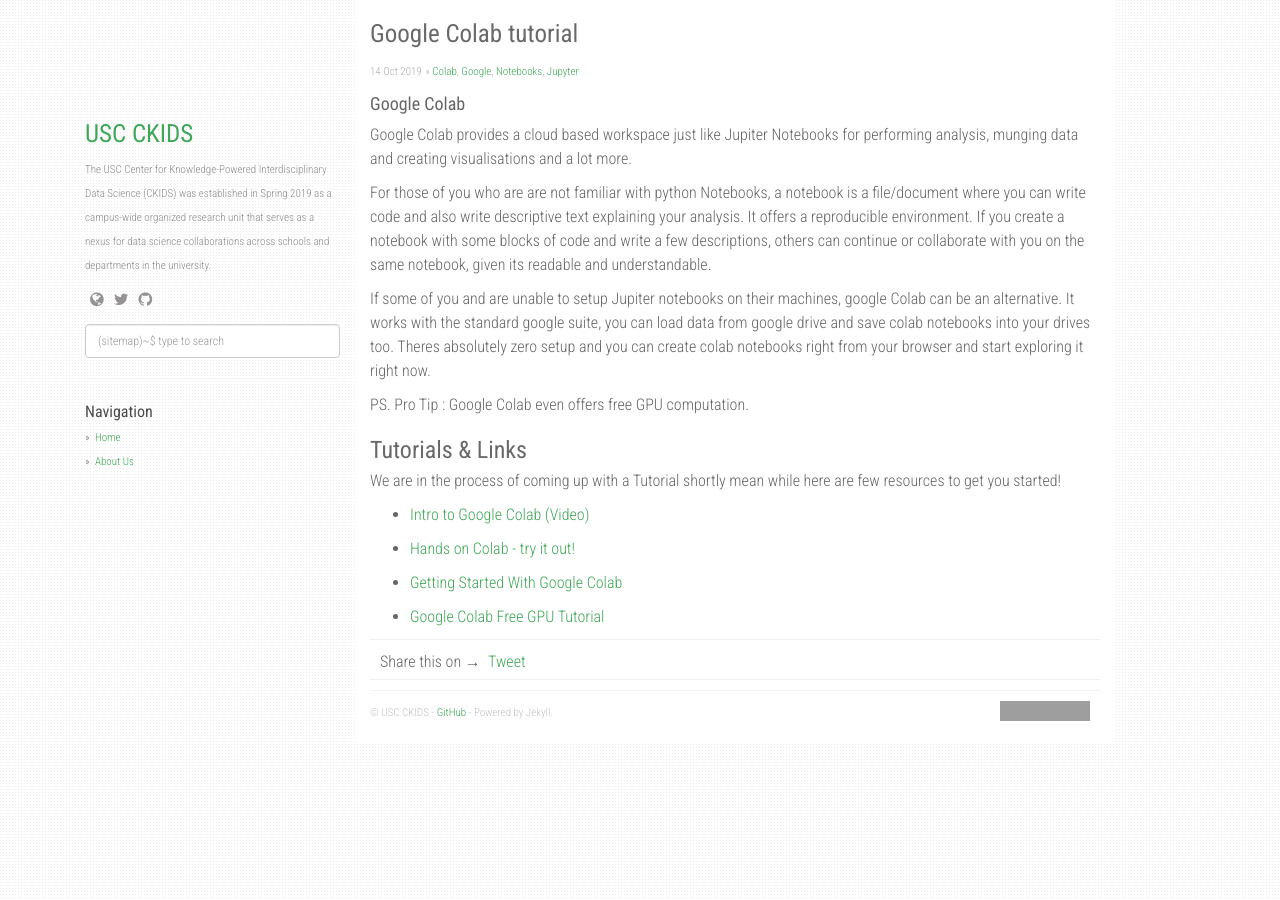
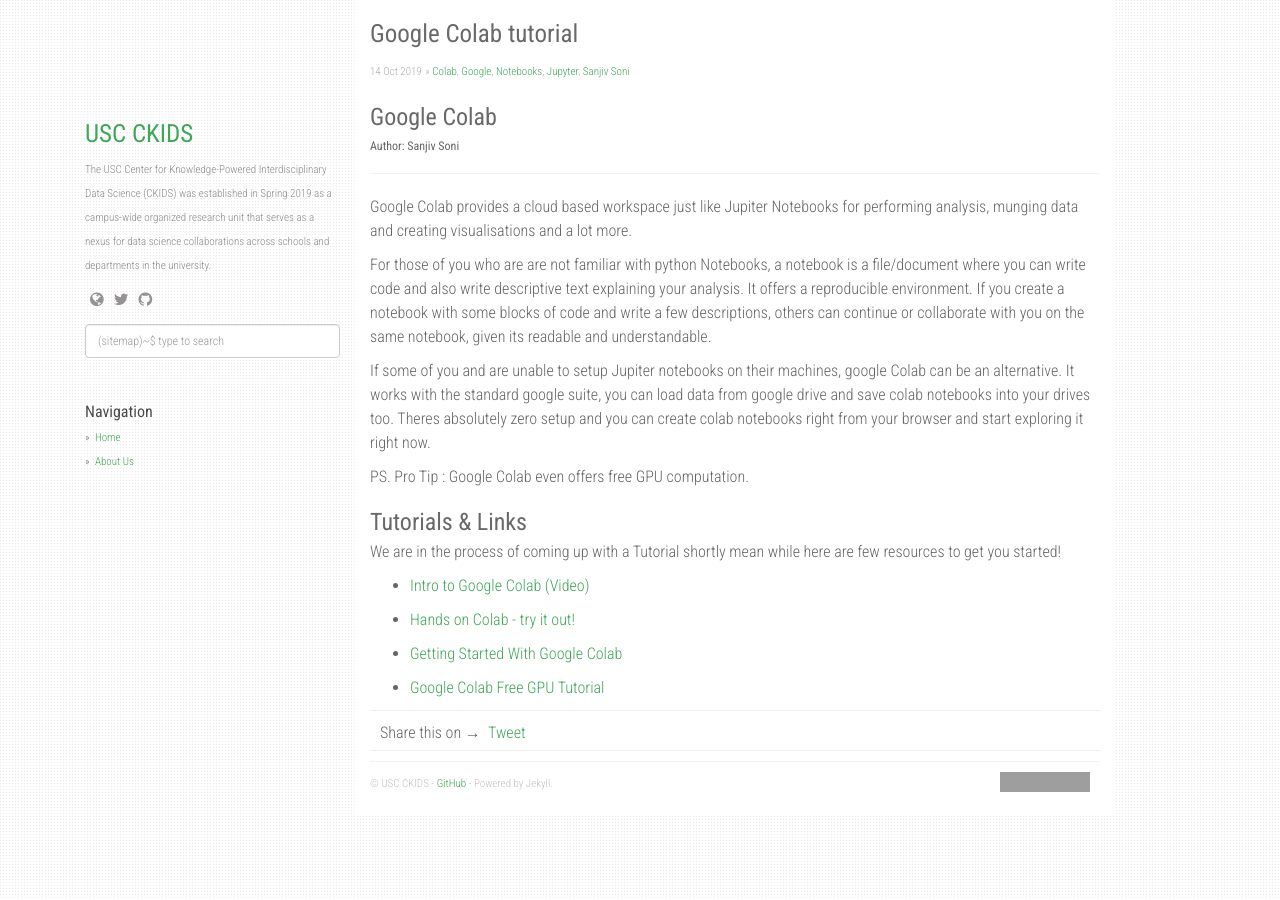
Before and after one commit to ckids/ckids.github.io, a Jekyll site: the page built from _posts/2019-10-14-google-colab-tutorial.md, in a window 1280 px wide. Built offline with Jekyll 4.4.1, drawn with Linux system fonts in a browser that asks for light colours; nearby versions of some CDN libraries; comment, search, counter and statistics services are not loaded; grey boxes are pictures that could not be loaded.

Commit message:
adding author

```diff
--- a/_posts/2019-10-14-google-colab-tutorial.md
+++ b/_posts/2019-10-14-google-colab-tutorial.md
@@ -2,11 +2,12 @@
 layout: post
 title:  "Google Colab tutorial"
 date:   2019-10-14 10:38:00 -0700
-categories: [Colab, Google, Notebooks, Jupyter]
+categories: [Colab, Google, Notebooks, Jupyter, Sanjiv Soni]
 ---
 
-#### Google Colab
-
+### Google Colab
+###### Author: Sanjiv Soni
+---------------------------------------------------
 Google Colab provides a cloud based workspace just like Jupiter Notebooks for performing analysis, munging data and creating visualisations and a lot more.
 
 For those of you who are are not familiar with python Notebooks, a notebook is a file/document where you can write code and also write descriptive text explaining your analysis. It offers a reproducible environment. If you create a notebook with some blocks of code and write a few descriptions, others can continue or collaborate with you on the same notebook, given its readable and understandable.
```
